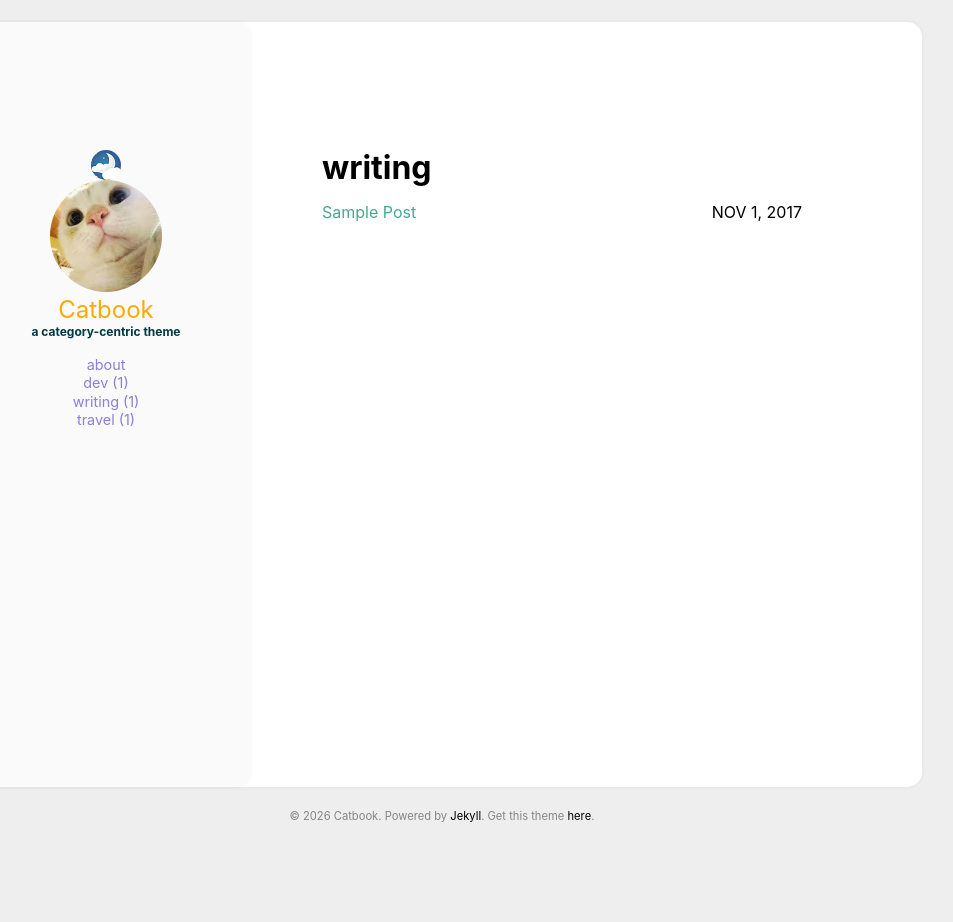
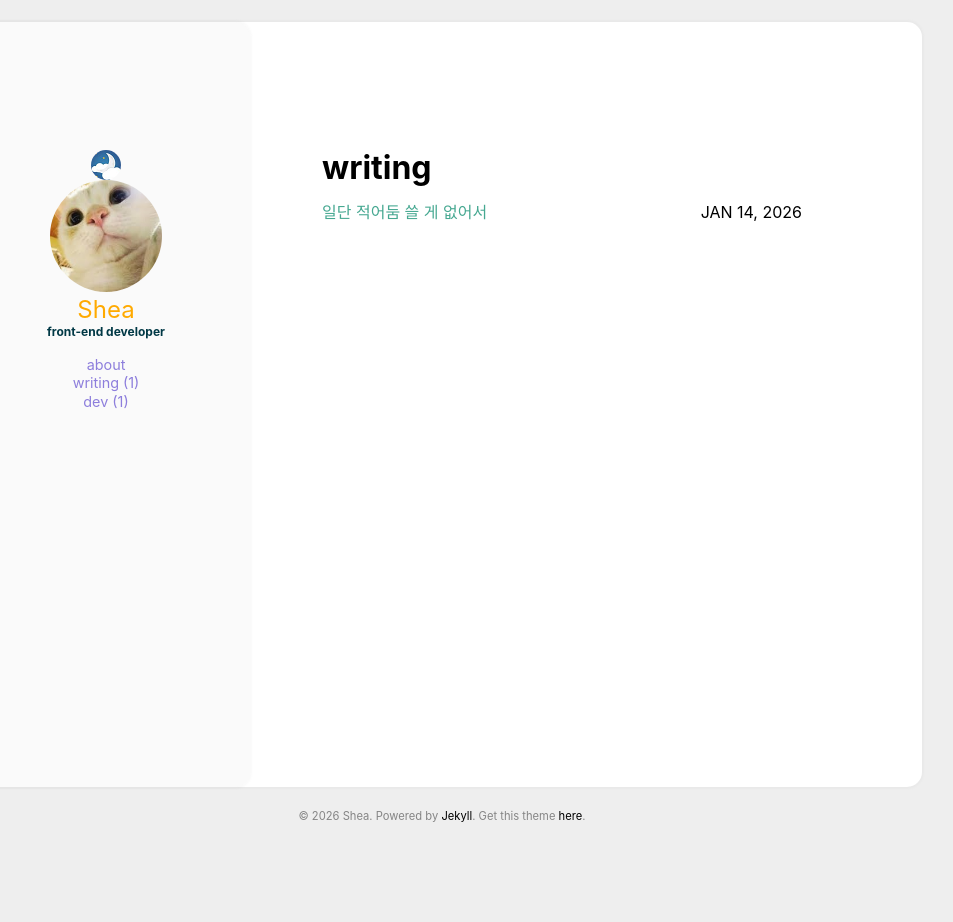
Before and after one commit to sheapark/sheapark.github.io, a Jekyll site: the page built from categories/writing.html, in a window 1280 px wide. Shown: the whole page, without its empty margins (198-1151 px from the left). Built offline with Jekyll 4.4.1, drawn with Linux system fonts in a browser that asks for light colours.

Commit message:
fix : 블로그 수정중

```diff
--- a/_config.yml
+++ b/_config.yml
@@ -7,8 +7,7 @@ baseurl: # the subpath of the site
 url: http://starry99.github.io/catbook # the base hostname & protocol for your site
 
 permalink: /:year-:month/:title
-timezone:
-
+timezone: Asia/Seoul
 favicon: /assets/img/favicon.ico
 
 google_analytics: #UA—XXXXXXXX-X
@@ -17,10 +16,10 @@ cusdis:
   app_id: #your cusdis app_id
 
 user:
-  name: Catbook
+  name: Shea
   pic: /assets/img/cat.jpg
   picAlt: "catbook"
-  job: a category-centric theme
+  job: front-end developer
   aboutme: true # comment this out if you don't need the 'about' page.
 
 exclude:
--- /dev/null
+++ b/_posts/2026-01-14-s2.md
@@ -0,0 +1,8 @@
+---
+title: 일단 적어둠 쓸 게 없어서
+categories: [writing]
+comments: true
+---
+
+별 내용 없음 그냥 나는.. 위시 좋아하고.. 그런 사람임<br>
+<dfn info="메롱">마우스</dfn> 올려보던가
--- a/aboutme.html
+++ b/aboutme.html
@@ -5,9 +5,10 @@ layout: page
 <section class="aboutme">
     <div class="post_content">
         <p>
-            If you don't need 'about' page, edit the _config.yml to comment out the code.
+            어린 생각 저장소
             <br><br>
-            <img src="https://starry99.github.io/catbook/assets/img/cat1.jpg">
+            <b>"삽질 기록 이곳에 잠들다."</b>
+            <img src="https://assets.pinterest.com/ext/embed.html?id=141159769566746794">
         </p>
     </div>
 </section>
--- a/categories/travel.html
+++ /dev/null
@@ -1,6 +0,0 @@
----
-layout: page
-type: travel
----
-
-{% include archive.html %}
```
Also changed, not shown: _posts/2017-10-24-welcome.md (deleted, +0 -25 lines), _posts/2017-11-01-s2.md (deleted, +0 -52 lines), _posts/2018-07-04-t1.md (deleted, +0 -7 lines), _posts/2026-01-15-welcome.md (added, +9 -0 lines).
